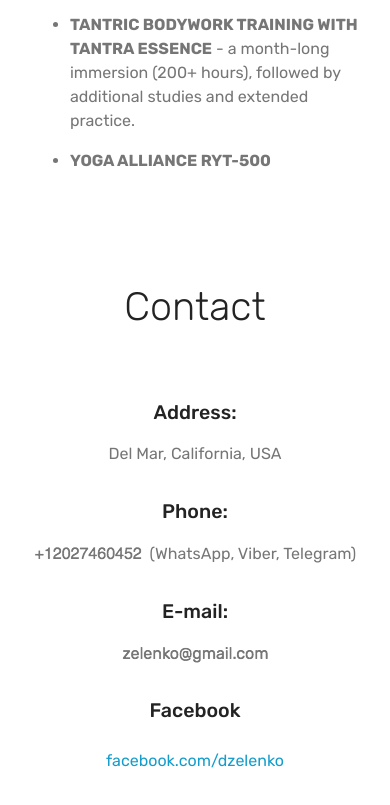
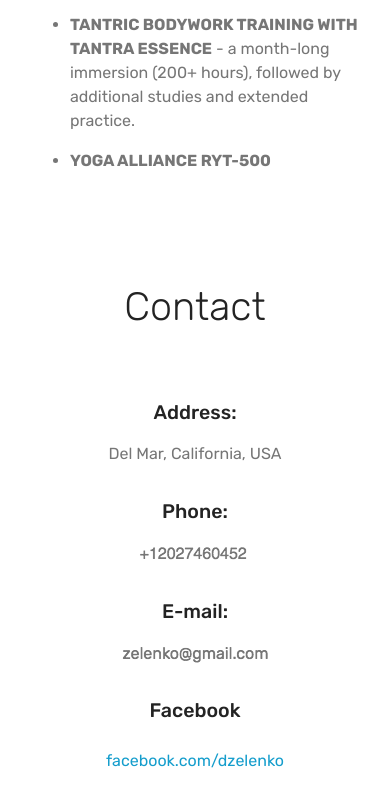
Before and after one commit to csplay/dmitryzelenko, a plain HTML site: page index.html in a window 390 px wide. Shown: the part 5983-6788 px from the top of the page. Drawn offline with Linux system fonts and the light colour scheme.

Commit message:
removed phone extras

```diff
--- a/index.html
+++ b/index.html
@@ -6,7 +6,7 @@
   <meta http-equiv="X-UA-Compatible" content="IE=edge">
 
   <meta name="viewport" content="width=device-width, initial-scale=1, minimum-scale=1">
-  <link rel="shortcut icon" href="assets/images/sri-yantra-red-sm16.jpg" type="image/x-icon">
+  <link rel="shortcut icon" href="assets/images/sri-yantra-red-sm17.jpg" type="image/x-icon">
   <meta name="description" content="Dmitry Zelenko: meditation, yoga, and tantra teacher.">
 
   <title>Dmitry Zelenko</title>
@@ -304,7 +304,7 @@
                                 <h5 class="align-left mbr-fonts-style display-5">
                                     Phone:
                                 </h5>
-                                <p class="mbr-text align-left mbr-fonts-style display-7"><img src="assets/images/phone.png"> (WhatsApp, Viber, Telegram)</p>
+                                <p class="mbr-text align-left mbr-fonts-style display-7"><img src="assets/images/phone.png"></p>
                             </div>
                         </div>
                     </div>
```
Also changed, not shown: hridaya-yoga.html (+1 -1 lines), assets/images/sri-yantra-red-sm17.jpg (added), 2 other files.
